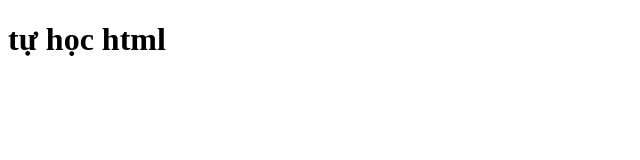
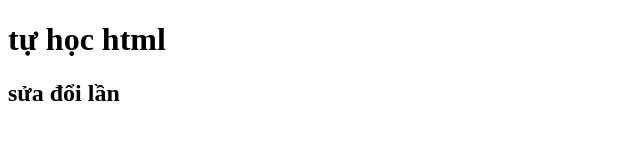
Before and after one commit to MINHDUC0908/D-_-n_3, a plain HTML site: page index.html in a window 1280 px wide. Shown: the whole page, without its empty margins (0-640 px from the left). Drawn offline with Linux system fonts and the light colour scheme.

Commit message:
sửa đổi lần 1

```diff
--- a/index.html
+++ b/index.html
@@ -7,5 +7,6 @@
 </head>
 <body>
     <h1>tự học html</h1>
+    <h2>sửa đổi lần </h2>
 </body>
 </html>
```
